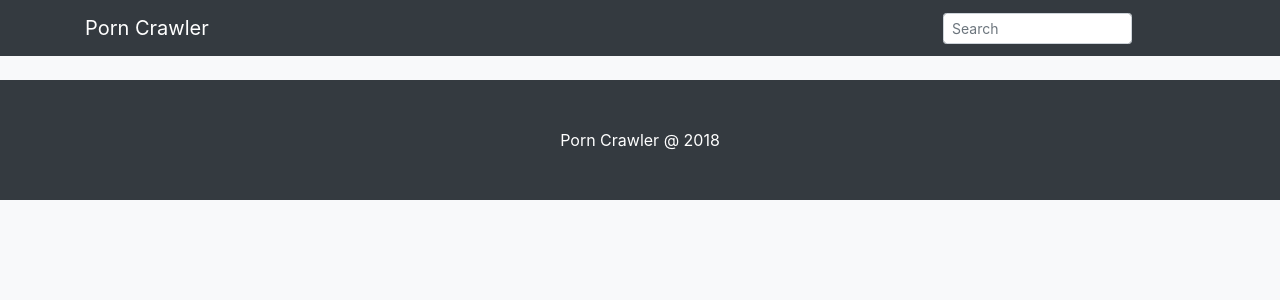
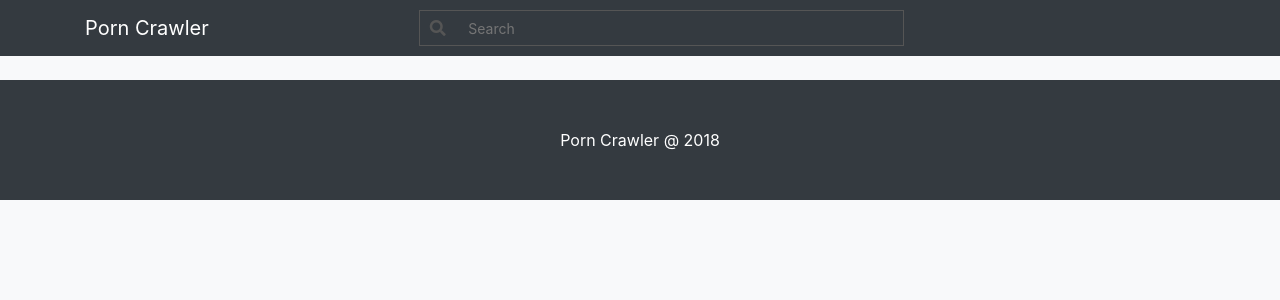
Before and after one commit to forkdump/porn-crawler, a Django app: page / in a window 1280 px wide. Shown: the top 300 px of the page. Run offline with Django 3.2, Linux system fonts and the light colour scheme; data that the repository does not hold is empty; some libraries are stand-ins or nearby versions.

Commit message:
fixed some bugs

```diff
--- a/website/crawler/crawler.py
+++ b/website/crawler/crawler.py
@@ -128,7 +128,7 @@ def get_popjav(query=None):
         res = requests.get("https://popjav.tv")
     soup = BeautifulSoup(res.text, "lxml")
     a_tags = soup.select("a.thumb")
-    driver = webdriver.Chrome("./chromedriver.exe", options=OPTIONS)
+    driver = webdriver.Chrome(options=OPTIONS)
     title_and_url = []
     for a_tag in a_tags[:SEARCH_NUMBER]:
         res = requests.get(a_tag["href"])
@@ -180,12 +180,6 @@ def get_xvideos(query=None):
         title_and_url.append((title, url))
     return title_and_url
 
-# FUNCS = (get_avgle, get_youporn, get_pornhub, get_tube85,
-#          get_redtube, get_popjav, get_thisav, get_xvideos)
-# SITES = ("Avgle", "Youporn", "Pornhub", "Tube85",
-#          "Redtube", "Popjav", "Thisav", "Xvideos")
-
-
 # set up FUNCS and SITES
 FUNCS = []
 SITES = []
@@ -225,9 +219,9 @@ if __name__ == "__main__":
 
         if first_execution or query or every_five_minute:
             if query:
-                print("\nPlease do not close during searching!\n")
+                print("\nPlease don't close during searching!\n")
             else:
-                print("\nPlease do not close during updating!\n")
+                print("\nPlease don't close during updating!\n")
 
             with Pool() as pool:
                 # crawled with multiprocessing
@@ -243,7 +237,7 @@ if __name__ == "__main__":
                         if not data:
                             raise Exception
                         cur.executemany(
-                            f"insert into {site}{'_query' if query else ''} values (?,?, 'logo/{site}')", data)
+                            f"insert into {site}{'_query' if query else ''} values (?,?, '{site}.jpg')", data)
                         con.commit()
                         print(f"{site}...success")
                     except:
--- /dev/null
+++ b/website/crawler/static/css/test.css
@@ -0,0 +1,44 @@
+
+.inline *{
+    display: inline-block;
+}
+.box-serch{
+    width: 100%;
+}
+.box-serch .navbar-collapse {
+    display: flex!important;
+}
+.box-serch-icon{
+    padding:5px 10px;
+    color: #555555;
+}
+.box-serch-form{
+    width: 50%;
+    border: solid 0.5px #555555;
+    margin: 0 30% 0 20%;
+}
+.box-serch-form *{
+    background-color: transparent;
+    border-color: #555555;
+    border: none;
+}
+.box-serch-form:focus-within{
+    box-shadow: 0px 2px 5px 2px rgba(255, 255, 255, 0.2);
+}
+input:focus{
+    background-color: transparent;
+    outline: none;
+    color: white;
+}
+
+@media screen and (max-width: 992px) {
+    .box-serch{
+        margin: 0;
+        width: 300px;
+    }
+    .box-serch-form{
+        width: 100%;
+        border: solid 0.5px #666666;
+        margin: 0;
+    }
+}
--- a/website/crawler/templates/index.html
+++ b/website/crawler/templates/index.html
@@ -1,21 +1,21 @@
 {% load staticfiles %}
 <!DOCTYPE html>
+
 <html lang="zh-tw">
 
 <head>
-
   <meta charset="utf-8">
   <meta name="viewport" content="width=device-width, initial-scale=1, shrink-to-fit=no">
   <meta name="description" content="">
   <meta name="author" content="">
-
   <title>Porn Crawler</title>
-
   <!-- Bootstrap core CSS -->
   <link href="{% static 'vendor/bootstrap/css/bootstrap.min.css' %}" rel="stylesheet">
   <!-- Custom styles for this template -->
   <link href="{% static 'css/3-col-portfolio.css' %}" rel="stylesheet">
-
+  <link href="{% static 'css/test.css' %}" rel="stylesheet">
+  <link rel="stylesheet" href="https://use.fontawesome.com/releases/v5.4.1/css/all.css" integrity="sha384-5sAR7xN1Nv6T6+dT2mhtzEpVJvfS3NScPQTrOxhwjIuvcA67KV2R5Jz6kr4abQsz"
+    crossorigin="anonymous">
 </head>
 
 <body class="bg-light">
@@ -25,16 +25,20 @@
       <!-- Navbar brand -->
       <a class="navbar-brand" href="#">Porn Crawler</a>
       <!-- Collapsible content -->
+      <div class="box-serch">
         <div class="collapse navbar-collapse">
           <!-- Search form -->
-        <form class="form-inline ml-auto" action="" method="GET">
-          <input class="form-control form-control-sm mr-3 w-75" type="text" placeholder="Search" name="query">
+          <form class="box-serch-form inline" action="" method="GET">
+            <div class="box-serch-icon">
+              <i class="fas fa-search"></i>
+            </div>
+            <input class="form-control-sm mr-3" type="text" placeholder="Search" name="query" autocomplete="off">
           </form>
+        </div>
       </div>
       <!-- Collapsible content -->
     </div>
   </nav>
-
 
   <!-- Page Content -->
   <div class="container">
@@ -46,21 +50,23 @@
         <div class="card h-100">
           <div class="card-body">
             {% if "embed" in video.url %}
-                  <iframe style="width:100%;height:220px" scrolling="no" frameborder="0" allowfullscreen src="{{ video.url }}"></iframe>
+            <iframe style="width:100%; height:220px" scrolling="no" frameborder="0" allowfullscreen src="{{ video.url }}"></iframe>
             {% else %}
-                  <video style="width:100%;height:220px" controls>
+            <video style="width:100%; height:220px" controls>
               <source src="{{ video.url }}" type="video/mp4">
             </video>
             {% endif %}
           </div>
           <div class="card-body">{{video.title}}</div>
+          <div style="position:absolute; right:10px; bottom:10px; width:50px; height:10px">
+            <img src="./static/logo/{{video.logo}}">
+          </div>
         </div>
       </div>
       {% endfor %}
       {% endfor %}
     </div>
   </div>
-
 
   <!-- Footer -->
   <footer class="py-5 bg-dark">
@@ -72,7 +78,6 @@
   <!-- Bootstrap core JavaScript -->
   <script src="{% static 'vendor/jquery/jquery.min.js' %}"></script>
   <script src="{% static 'vendor/bootstrap/js/bootstrap.bundle.min.js' %}"></script>
-
 </body>
 
 </html>
--- a/website/crawler/views.py
+++ b/website/crawler/views.py
@@ -10,7 +10,7 @@ def index(request):
 
     if "query" in request.GET:
         sql = "select * from {}_query"
-        cur.execute(f"insert into query values (?)", request.GET["query"]) # insert keyword into query table
+        cur.execute(f"insert into query values (?)", (request.GET["query"],)) # insert keyword into query table
         con.commit()
         while True: # wait until crawl done
             cur.execute("select keyword from query")
@@ -20,8 +20,14 @@ def index(request):
     all_videos = []
     for site in SITES:
         cur.execute(sql.format(site))
-        videos = cur.fetchall()
+        table = cur.fetchall()
+        if not table:
+            continue
+
+        videos = []
+        for row in table:
+            videos.append({"title": row[0], "url": row[1], "logo": row[2]})
         if videos:
             all_videos.append(videos)
     con.close()
-    return render(request, 'index.html', {"all_videos": all_videos})
+    return render(request, 'index.html', {"all_videos": all_videos}) # all_videos = [ [{}{}{}...] ... ]
```
Also changed, not shown: test.py (deleted, +0 -16 lines), website/crawler/static/logo/85tube.jpg (renamed from website/crawler/static/logo/85tube.png), website/crawler/static/logo/popjav.jpg (renamed from website/crawler/static/logo/popjav.png), website/crawler/static/logo/pornhub.jpg (renamed from website/crawler/static/logo/pornhub.png), website/crawler/static/logo/thisav.jpg (renamed from website/crawler/static/logo/thisav.png), website/crawler/static/logo/xvideos.jpg (renamed from website/crawler/static/logo/xvideos.png), 1 other file. Lines whose indentation alone changed are shown as unchanged.
